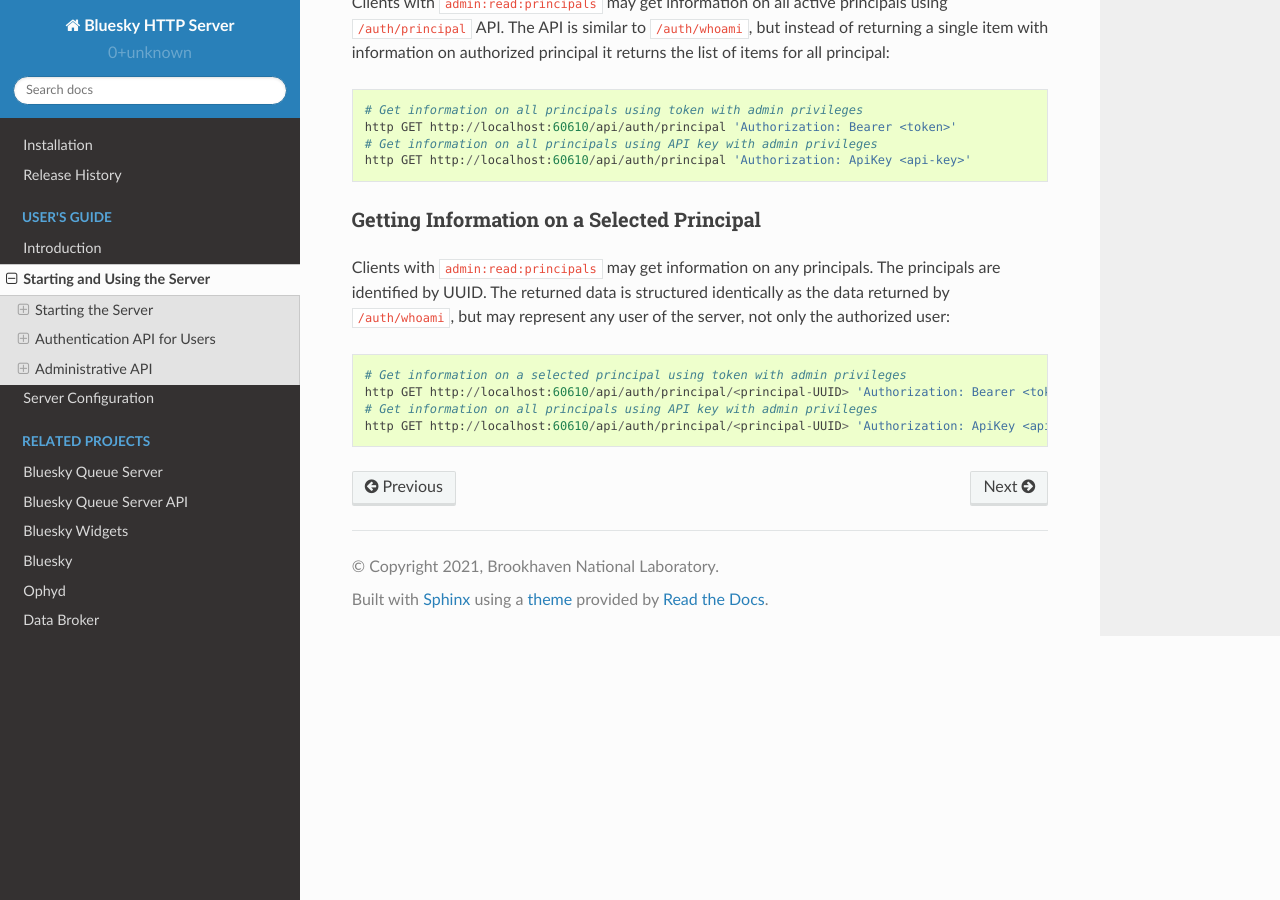
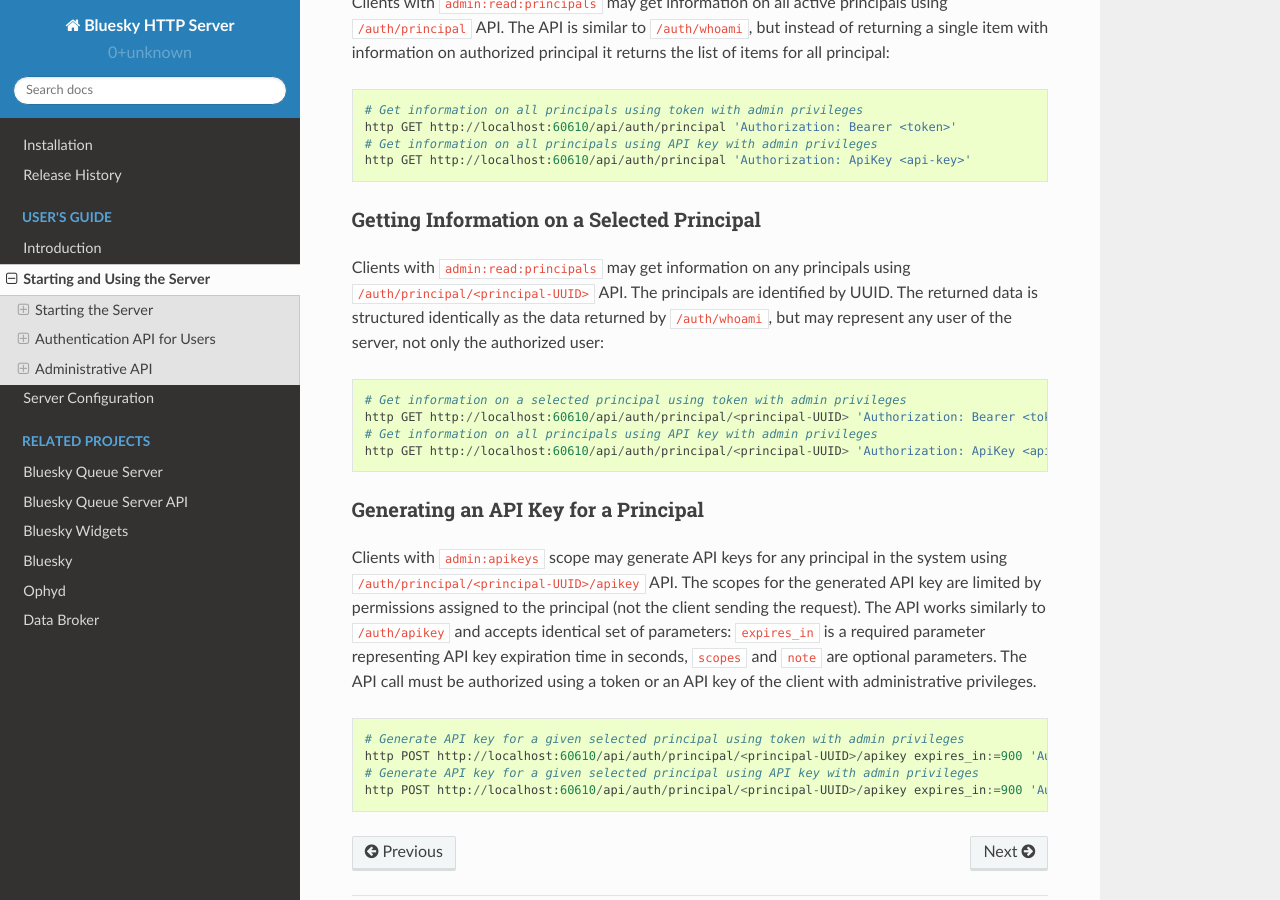
Before and after one commit to bluesky/bluesky-httpserver, a Sphinx documentation site: the page built from docs/source/usage.rst, in a window 1280 px wide and 900 px high, scrolled down 6639 px. Built offline with Sphinx 7.4.7 and the Read the Docs theme 2.0.0, drawn with Linux system fonts in a browser that asks for light colours.

Commit message:
DOC: docs and tests for /auth/principal/<principal-uuid>/apikey

```diff
--- a/docs/source/usage.rst
+++ b/docs/source/usage.rst
@@ -296,6 +296,7 @@ Administrative API
 Some API are available only to clients with administrative permissons
 (scope ``admin:read:principals`` and/or ``admin:apikeys``).
 
+
 Getting Information on All Principals
 -------------------------------------
 
@@ -309,10 +310,12 @@ for all principal::
   # Get information on all principals using API key with admin privileges
   http GET http://localhost:60610/api/auth/principal 'Authorization: ApiKey <api-key>'
 
+
 Getting Information on a Selected Principal
 -------------------------------------------
 
-Clients with ``admin:read:principals`` may get information on any principals.
+Clients with ``admin:read:principals`` may get information on any principals
+using ``/auth/principal/<principal-UUID>`` API.
 The principals are identified by UUID. The returned data is structured
 identically as the data returned by ``/auth/whoami``, but may represent any
 user of the server, not only the authorized user::
@@ -321,3 +324,21 @@ user of the server, not only the authorized user::
   http GET http://localhost:60610/api/auth/principal/<principal-UUID> 'Authorization: Bearer <token>'
   # Get information on all principals using API key with admin privileges
   http GET http://localhost:60610/api/auth/principal/<principal-UUID> 'Authorization: ApiKey <api-key>'
+
+
+Generating an API Key for a Principal
+-------------------------------------
+
+Clients with ``admin:apikeys`` scope may generate API keys for any principal in the system
+using ``/auth/principal/<principal-UUID>/apikey`` API.
+The scopes for the generated API key are limited by permissions assigned to the principal
+(not the client sending the request). The API works similarly to ``/auth/apikey``
+and accepts identical set of parameters: ``expires_in`` is a required parameter
+representing API key expiration time in seconds, ``scopes`` and ``note`` are optional parameters.
+The API call must be authorized using a token or an API key of the client with administrative
+privileges. ::
+
+  # Generate API key for a given selected principal using token with admin privileges
+  http POST http://localhost:60610/api/auth/principal/<principal-UUID>/apikey expires_in:=900 'Authorization: Bearer <token>'
+  # Generate API key for a given selected principal using API key with admin privileges
+  http POST http://localhost:60610/api/auth/principal/<principal-UUID>/apikey expires_in:=900 'Authorization: ApiKey <api-key>'
```
Also changed, not shown: 1 other file.
